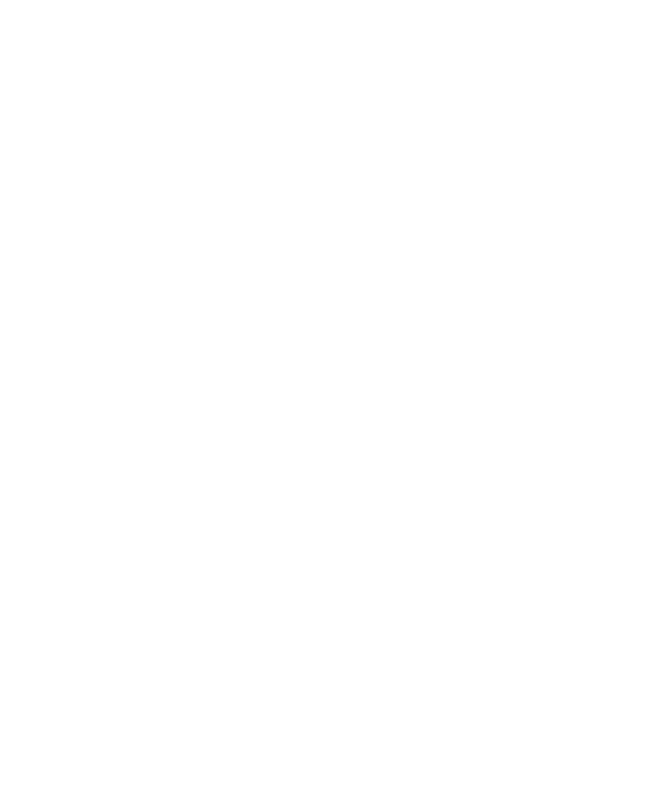
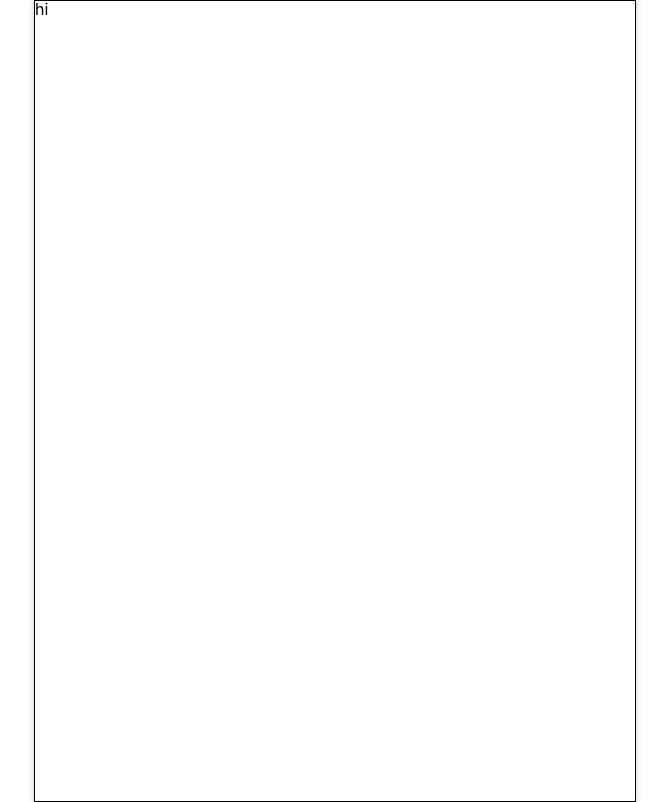
Before and after one commit to dd1761/TripFlutter-FE, a Next.js app: page / in a window 1280 px wide. Shown: the whole page, without its empty margins (305-974 px from the left). Built offline with nearby package versions, Linux system fonts and the light colour scheme.

Commit message:
Style : Add Default Global Styles

```diff
--- a/app/layout.tsx
+++ b/app/layout.tsx
@@ -1,12 +1,13 @@
 import type { Metadata } from "next";
-import { Inter } from "next/font/google";
+import { Noto_Sans_KR } from "next/font/google";
+import GlobalStyle from "@/public/styles/global";
 import "./globals.css";
 
-const inter = Inter({ subsets: ["latin"] });
+const noto = Noto_Sans_KR({ subsets: ["latin"] });
 
 export const metadata: Metadata = {
-  title: "Create Next App",
-  description: "Generated by create next app",
+  title: "Trip-Flutter",
+  description: "설레는 국내 여행의 시작",
 };
 
 export default function RootLayout({
@@ -15,8 +16,9 @@ export default function RootLayout({
   children: React.ReactNode;
 }>) {
   return (
-    <html lang="en">
-      <body className={inter.className}>{children}</body>
+    <html lang="kr">
+      <GlobalStyle />
+      <body className={noto.className}>{children}</body>
     </html>
   );
 }
--- a/app/page.tsx
+++ b/app/page.tsx
@@ -1,3 +1,11 @@
-export default function Home() {
-  return <></>;
-}
+import DefaultLayout from "./components/DefaultLayout";
+
+const Home: React.FC = () => {
+  return (
+    <DefaultLayout top={0} right={0} bottom={0} left={0}>
+      <div>hi</div>
+    </DefaultLayout>
+  );
+};
+
+export default Home;
--- a/package.json
+++ b/package.json
@@ -13,7 +13,8 @@
     "next": "14.2.5",
     "react": "^18",
     "react-dom": "^18",
-    "style-components": "^0.1.0"
+    "style-components": "^0.1.0",
+    "styled-components": "^6.1.13"
   },
   "devDependencies": {
     "@types/node": "^20",
```
Also changed, not shown: app/components/components_readme.md (+1 -0 lines), 1 other file (tests, documents, lock files or other folders).
